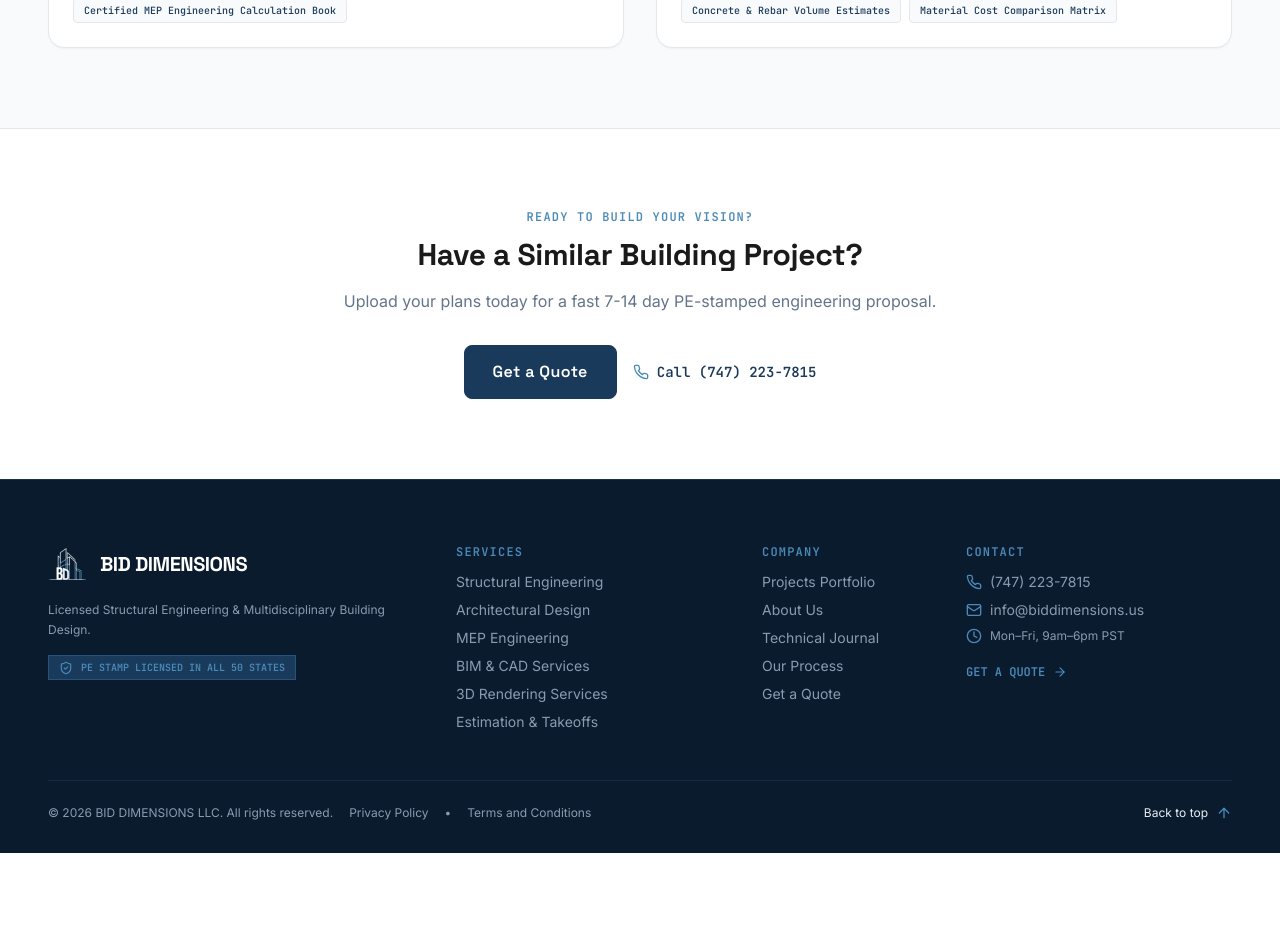
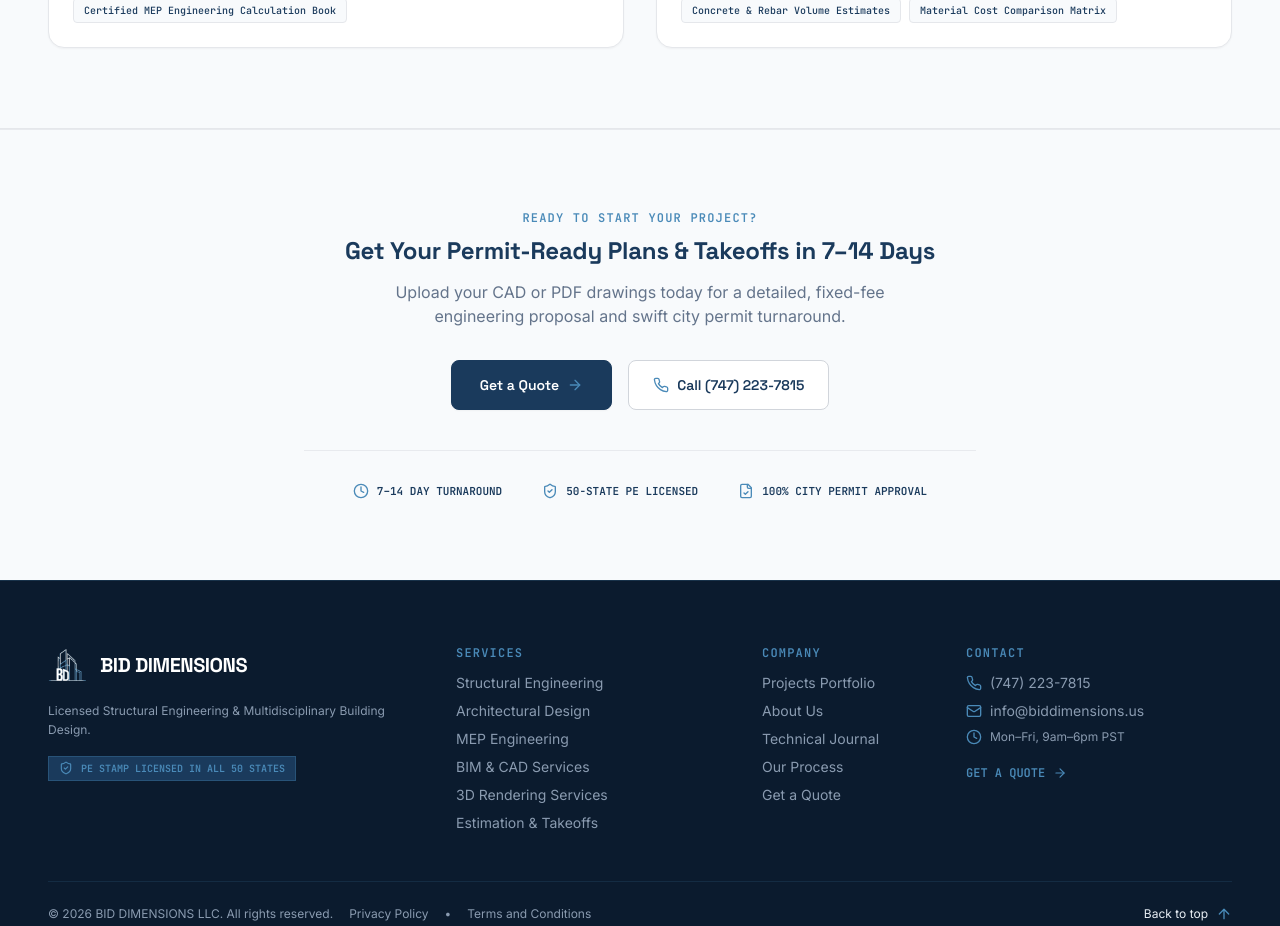
Before and after one commit to shehz-max/Bid-Dimension, a Next.js app: page /projects in a window 1280 px wide. Shown: the part 2200-3126 px from the top of the page. Before the commit the page ends 3053 px from the top, so only its background shows below. Built offline with nearby package versions, Linux system fonts and the light colour scheme.

Commit message:
refactor: remove CtaBanner from service pages, integrate into Projects and Journal pages

```diff
--- a/app/(marketing)/blog/[slug]/page.tsx
+++ b/app/(marketing)/blog/[slug]/page.tsx
@@ -3,6 +3,7 @@ import type { Metadata } from 'next';
 import { notFound } from 'next/navigation';
 import Link from 'next/link';
 import { BLOG_POSTS, BlogPost } from '@/lib/data';
+import { CtaBanner } from '@/components/organisms/CtaBanner';
 import { Button } from '@/components/atoms/Button';
 import {
   Clock,
@@ -437,22 +438,8 @@ export default function BlogPostPage({ params }: BlogPostPageProps) {
         </section>
       )}
 
-      {/* CTA Section */}
-      <section className="py-20 bg-[#F8FAFC] border-t border-gray-200 text-center">
-        <div className="max-w-3xl mx-auto px-5 sm:px-8">
-          <div className="bg-white p-8 sm:p-12 border border-gray-200 shadow-sm rounded-2xl">
-            <h2 className="font-display font-bold text-3xl sm:text-48px text-bd-navy mb-4">
-              Ready to Start Your Engineering Project?
-            </h2>
-            <p className="font-body text-base text-bd-gray mb-8">
-              Upload your plans today for a fast 7-14 day PE-stamped engineering proposal.
-            </p>
-            <Button variant="primary" size="lg" href="/contact">
-              Get a Quote
-            </Button>
-          </div>
-        </div>
-      </section>
+      {/* Universal Brand CTA Banner */}
+      <CtaBanner />
     </div>
   );
 }
--- a/app/(marketing)/blog/page.tsx
+++ b/app/(marketing)/blog/page.tsx
@@ -3,6 +3,7 @@
 import React, { useState } from 'react';
 import Link from 'next/link';
 import { Hero } from '@/components/organisms/Hero';
+import { CtaBanner } from '@/components/organisms/CtaBanner';
 import { BLOG_POSTS, BlogPost } from '@/lib/data';
 import { Button } from '@/components/atoms/Button';
 import { ArrowRight, BookOpen, Clock, Calendar, User } from 'lucide-react';
@@ -106,22 +107,8 @@ export default function BlogDirectoryPage() {
         </div>
       </section>
 
-      {/* CTA Section */}
-      <section className="py-20 bg-[#F8FAFC] border-t border-gray-200 text-center">
-        <div className="max-w-3xl mx-auto px-5 sm:px-8">
-          <div className="bg-white p-8 sm:p-12 border border-gray-200 shadow-sm rounded-2xl">
-            <h2 className="font-display font-bold text-3xl sm:text-48px text-bd-navy mb-4">
-              Have a Specific Engineering Question?
-            </h2>
-            <p className="font-body text-base text-bd-gray mb-8">
-              Upload your plans today for a fast 7-14 day PE-stamped engineering proposal.
-            </p>
-            <Button variant="primary" size="lg" href="/contact">
-              Request an Engineering Proposal
-            </Button>
-          </div>
-        </div>
-      </section>
+      {/* Universal Brand CTA Banner */}
+      <CtaBanner />
     </div>
   );
 }
--- a/app/(marketing)/projects/page.tsx
+++ b/app/(marketing)/projects/page.tsx
@@ -2,6 +2,7 @@
 
 import React, { useState } from 'react';
 import { Hero } from '@/components/organisms/Hero';
+import { CtaBanner } from '@/components/organisms/CtaBanner';
 import { FEATURED_PROJECTS, ProjectCaseStudy } from '@/lib/data';
 import { FadeInUp } from '@/components/animation/FadeInUp';
 import { StaggerContainer } from '@/components/animation/StaggerContainer';
@@ -149,32 +150,8 @@ export default function ProjectsPage() {
         </div>
       </section>
 
-      {/* CTA Section */}
-      <section className="py-20 bg-white text-bd-charcoal text-center">
-        <div className="max-w-3xl mx-auto px-5 sm:px-8">
-          <span className="font-mono text-xs font-semibold uppercase tracking-widest text-bd-blue mb-3 block">
-            READY TO BUILD YOUR VISION?
-          </span>
-          <h2 className="font-display font-bold text-3xl sm:text-48px text-bd-charcoal mb-4">
-            Have a Similar Building Project?
-          </h2>
-          <p className="font-body text-base text-bd-gray mb-8">
-            Upload your plans today for a fast 7-14 day PE-stamped engineering proposal.
-          </p>
-          <div className="flex flex-col sm:flex-row justify-center items-center gap-4">
-            <Button variant="primary" size="lg" href="/contact">
-              Get a Quote
-            </Button>
-            <a
-              href="tel:7472237815"
-              className="flex items-center gap-2 font-mono text-sm text-bd-navy hover:text-bd-blue transition-colors font-semibold"
-            >
-              <Phone className="w-4 h-4 text-bd-blue" />
-              <span>Call (747) 223-7815</span>
-            </a>
-          </div>
-        </div>
-      </section>
+      {/* Universal CTA Section */}
+      <CtaBanner />
     </div>
   );
 }
--- a/components/templates/ServiceDetailTemplate.tsx
+++ b/components/templates/ServiceDetailTemplate.tsx
@@ -5,7 +5,6 @@ import Link from 'next/link';
 import { Hero } from '@/components/organisms/Hero';
 import { FAQItem } from '@/components/molecules/FAQItem';
 import { NationwideLicenseSection } from '@/components/organisms/NationwideLicenseSection';
-import { CtaBanner } from '@/components/organisms/CtaBanner';
 import { Button } from '@/components/atoms/Button';
 import { FadeInUp } from '@/components/animation/FadeInUp';
 import { CheckCircle2, ChevronRight, ArrowRight, ShieldCheck, Building2, HardHat, Home, Briefcase, Sparkles, Layers } from 'lucide-react';
@@ -325,9 +324,6 @@ export const ServiceDetailTemplate: React.FC<ServiceDetailProps> = ({
 
       {/* 50-State Nationwide License Coverage Section on Every Service Page */}
       <NationwideLicenseSection />
-
-      {/* Unified Brand CTA Banner */}
-      <CtaBanner />
     </div>
   );
 };
```
